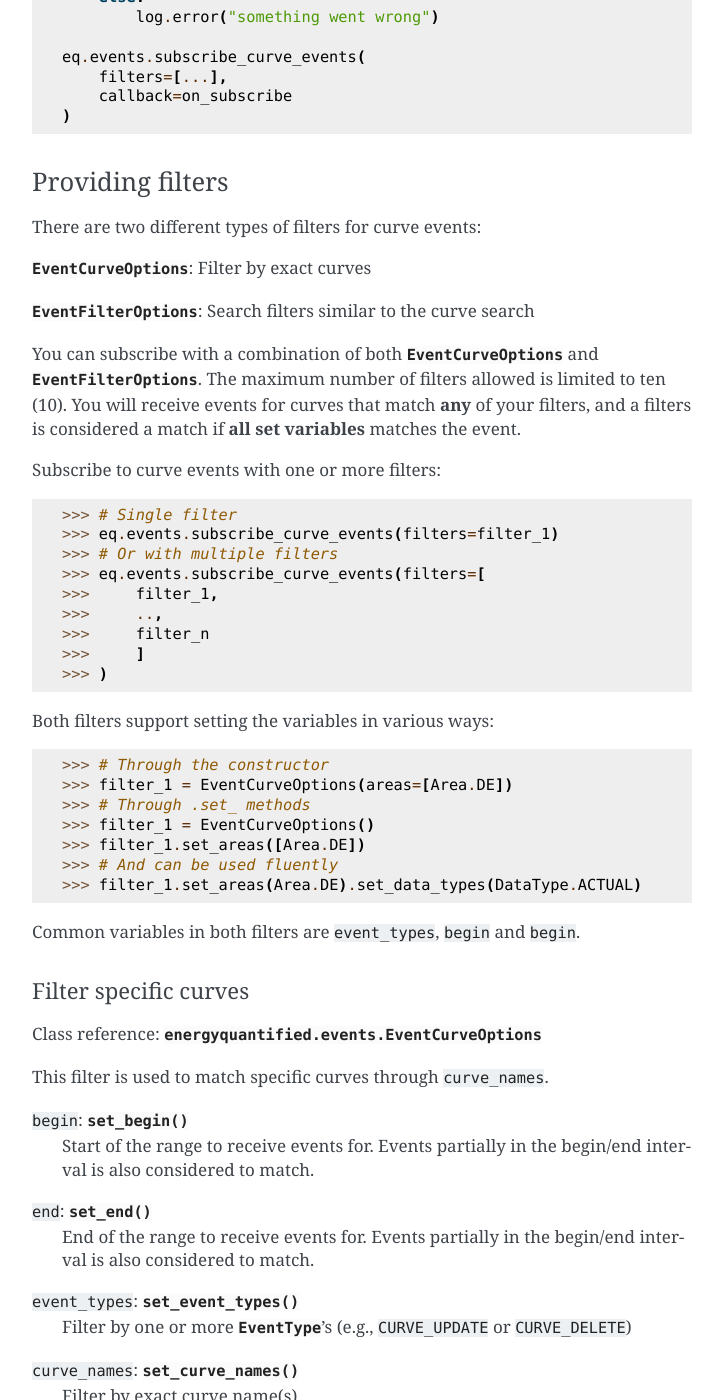
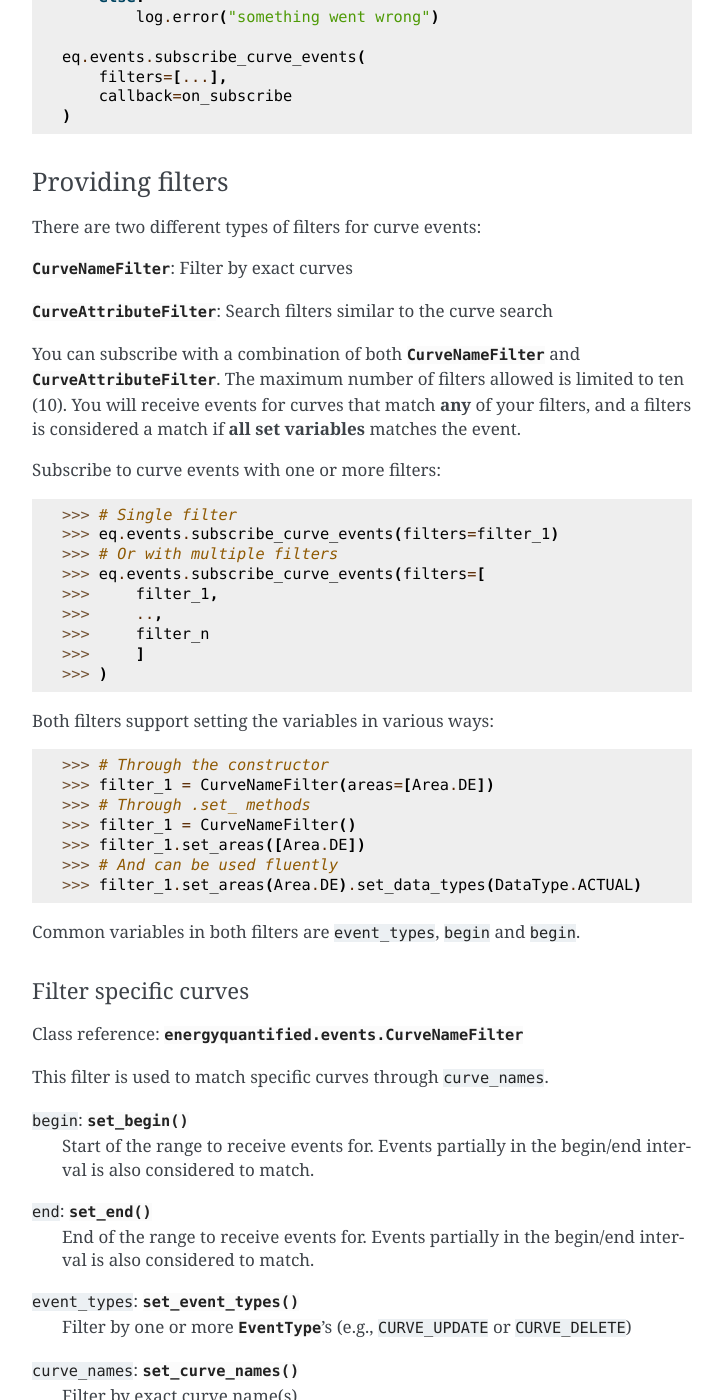
Before and after one commit to energyquantified/eq-python-client, a Sphinx documentation site: the page built from docs/userguide/curve-events.rst, in a window 1280 px wide and 1400 px high, scrolled down 4316 px. Shown: the whole window, without its empty margins (388-1111 px from the left). Built offline with Sphinx 7.4.7, drawn with Linux system fonts in a browser that asks for light colours; some of the changed text lies outside the part shown.

Commit message:
Rename curve event filters

```diff
--- a/docs/reference/packages.rst
+++ b/docs/reference/packages.rst
@@ -149,10 +149,10 @@ Implementation of event models and related metadata classes:
       :py:meth:`eq.events.subscribe_curve_events() <energyquantified.api.EventsAPI.subscribe_curve_events>`
       with a list of any of the following filters:
 
-        * :py:class:`EventCurveOptions <energyquantified.events.EventCurveOptions>`:
+        * :py:class:`CurveNameFilter <energyquantified.events.CurveNameFilter>`:
           Filter by exact curves
 
-        * :py:class:`EventFilterOptions <energyquantified.events.EventFilterOptions>`:
+        * :py:class:`CurveAttributeFilter <energyquantified.events.CurveAttributeFilter>`:
           Search filters similar to the curve search (metadata)
 
     Note that all curve filters support filtering on event types and date range.
--- a/docs/reference/reference.rst
+++ b/docs/reference/reference.rst
@@ -276,12 +276,12 @@ Curve events
 
 ------
 
-.. autoclass:: energyquantified.events.EventCurveOptions
+.. autoclass:: energyquantified.events.CurveNameFilter
    :inherited-members:
 
 ------
 
-.. autoclass:: energyquantified.events.EventFilterOptions
+.. autoclass:: energyquantified.events.CurveAttributeFilter
    :inherited-members:
 
 ------
--- a/docs/userguide/curve-events.rst
+++ b/docs/userguide/curve-events.rst
@@ -95,7 +95,7 @@ First, we must connect to the WebSockets endpoint:
 Once connected, we can specify our filters and subscribe to them. Here we create
 filters for ACTUAL and FORECAST events in DE, FR and GB:
 
-    >>> filter_1 = EventFilterOptions(
+    >>> filter_1 = CurveAttributeFilter(
     >>>     areas=[Area.DE, Area.FR, Area.GB],
     >>>     data_types=[DataType.ACTUAL, DataType.FORECAST],
     >>> )
@@ -134,7 +134,7 @@ and start listening for curve events:
 
     import time
     from energyquantified import EnergyQuantified
-    from energyquantified.events import EventType, EventFilterOptions
+    from energyquantified.events import EventType, CurveAttributeFilter
     from energyquantified.metadata import Area, DataType
 
     # Initialize the client
@@ -144,7 +144,7 @@ and start listening for curve events:
     eq.events.connect()
 
     # Create filters for ACTUAL and FORECAST events in DE, FR and GB
-    filters = EventFilterOptions(
+    filters = CurveAttributeFilter(
         areas=[Area.DE, Area.FR, Area.GB],
         data_types=[DataType.ACTUAL, DataType.FORECAST],
     )
@@ -242,14 +242,14 @@ Providing filters
 
 There are two different types of filters for curve events:
 
-:py:class:`~energyquantified.events.EventCurveOptions`: Filter by exact curves
+:py:class:`~energyquantified.events.CurveNameFilter`: Filter by exact curves
 
-:py:class:`~energyquantified.events.EventFilterOptions`: Search filters similar
+:py:class:`~energyquantified.events.CurveAttributeFilter`: Search filters similar
 to the curve search
 
 You can subscribe with a combination of both
-:py:class:`EventCurveOptions <energyquantified.events.EventCurveOptions>` and
-:py:class:`EventFilterOptions <energyquantified.events.EventFilterOptions>`.
+:py:class:`CurveNameFilter <energyquantified.events.CurveNameFilter>` and
+:py:class:`CurveAttributeFilter <energyquantified.events.CurveAttributeFilter>`.
 The maximum number of filters allowed is limited to ten (10). You will receive
 events for curves that match **any** of your filters, and a filters is
 considered a match if **all set variables** matches the event.
@@ -270,9 +270,9 @@ Subscribe to curve events with one or more filters:
 Both filters support setting the variables in various ways:
 
     >>> # Through the constructor
-    >>> filter_1 = EventCurveOptions(areas=[Area.DE])
+    >>> filter_1 = CurveNameFilter(areas=[Area.DE])
     >>> # Through .set_ methods
-    >>> filter_1 = EventCurveOptions()
+    >>> filter_1 = CurveNameFilter()
     >>> filter_1.set_areas([Area.DE])
     >>> # And can be used fluently
     >>> filter_1.set_areas(Area.DE).set_data_types(DataType.ACTUAL)
@@ -283,62 +283,62 @@ Common variables in both filters are ``event_types``, ``begin`` and ``begin``.
 Filter specific curves
 ^^^^^^^^^^^^^^
 
-Class reference: :py:class:`energyquantified.events.EventCurveOptions`
+Class reference: :py:class:`energyquantified.events.CurveNameFilter`
 
 This filter is used to match specific curves through ``curve_names``.
 
-``begin``: :py:meth:`set_begin() <energyquantified.events.EventCurveOptions.set_begin>`
+``begin``: :py:meth:`set_begin() <energyquantified.events.CurveNameFilter.set_begin>`
     Start of the range to receive events for. Events partially in the
     begin/end interval is also considered to match.
 
-``end``: :py:meth:`set_end() <energyquantified.events.EventCurveOptions.set_end>`
+``end``: :py:meth:`set_end() <energyquantified.events.CurveNameFilter.set_end>`
     End of the range to receive events for. Events partially in the begin/end
     interval is also considered to match.
 
-``event_types``: :py:meth:`set_event_types() <energyquantified.events.EventCurveOptions.set_event_types>`
+``event_types``: :py:meth:`set_event_types() <energyquantified.events.CurveNameFilter.set_event_types>`
     Filter by one or more :py:class:`EventType <energyquantified.events.EventType>`'s
     (e.g., ``CURVE_UPDATE`` or ``CURVE_DELETE``)
 
-``curve_names``: :py:meth:`set_curve_names() <energyquantified.events.EventCurveOptions.set_curve_names>`
+``curve_names``: :py:meth:`set_curve_names() <energyquantified.events.CurveNameFilter.set_curve_names>`
     Filter by exact curve name(s)
 
 
 Filter by curve attributes
 ^^^^^^^^^^^^^^
 
-Class reference: :py:class:`energyquantified.events.EventFilterOptions`
+Class reference: :py:class:`energyquantified.events.CurveAttributeFilter`
 
 This filter is used for filtering curves based on different metadata such as
 area or data type.
 
-``begin``: :py:meth:`set_begin() <energyquantified.events.EventCurveOptions.set_begin>`
+``begin``: :py:meth:`set_begin() <energyquantified.events.CurveNameFilter.set_begin>`
     Start of the range to receive events for. Events partially in the
     begin/end interval is also considered to match.
 
-``end``: :py:meth:`set_end() <energyquantified.events.EventCurveOptions.set_end>`
+``end``: :py:meth:`set_end() <energyquantified.events.CurveNameFilter.set_end>`
     End of the range to receive events for. Events partially in the begin/end
     interval is also considered to match.
 
-``event_types``: :py:meth:`set_event_types() <energyquantified.events.EventCurveOptions.set_event_types>`
+``event_types``: :py:meth:`set_event_types() <energyquantified.events.CurveNameFilter.set_event_types>`
     Filter by one or more :py:class:`EventType <energyquantified.events.EventType>`'s
     (e.g., ``CURVE_UPDATE`` or ``CURVE_DELETE``)
 
-``q``: :py:meth:`set_q() <energyquantified.events.EventFilterOptions.set_q>`
+``q``: :py:meth:`set_q() <energyquantified.events.CurveAttributeFilter.set_q>`
     Freetext search alike the curve search (e.g., "wind power germany")
 
-``areas``: :py:meth:`set_areas() <energyquantified.events.EventFilterOptions.set_areas>`
+``areas``: :py:meth:`set_areas() <energyquantified.events.CurveAttributeFilter.set_areas>`
     Filter by :py:class:`Area <energyquantified.metadata.Area>`'s
 
-``data_types``: :py:meth:`set_data_types() <energyquantified.events.EventFilterOptions.set_data_types>`
+``data_types``: :py:meth:`set_data_types() <energyquantified.events.CurveAttributeFilter.set_data_types>`
     Filter by :py:class:`DataType <energyquantified.metadata.DataType>`'s
 
-``commodities``: :py:meth:`set_commodities() <energyquantified.events.EventFilterOptions.set_commodities>`
+``commodities``: :py:meth:`set_commodities() <energyquantified.events.CurveAttributeFilter.set_commodities>`
     Filter by commodities
 
-``categories``: :py:meth:`set_categories() <energyquantified.events.EventFilterOptions.set_categories>`
+``categories``: :py:meth:`set_categories() <energyquantified.events.CurveAttributeFilter.set_categories>`
     Filter by categories
 
-``exact_categories``: :py:meth:`set_exact_categories() <energyquantified.events.EventFilterOptions.set_exact_categories>`
+``exact_categories``: :py:meth:`set_exact_categories() <energyquantified.events.CurveAttributeFilter.set_exact_categories>`
     Filter by one or more exact categories. An exact category is a string of
     categories (order matter) separated by space.
 
```
Also changed, not shown: 7 other files.
